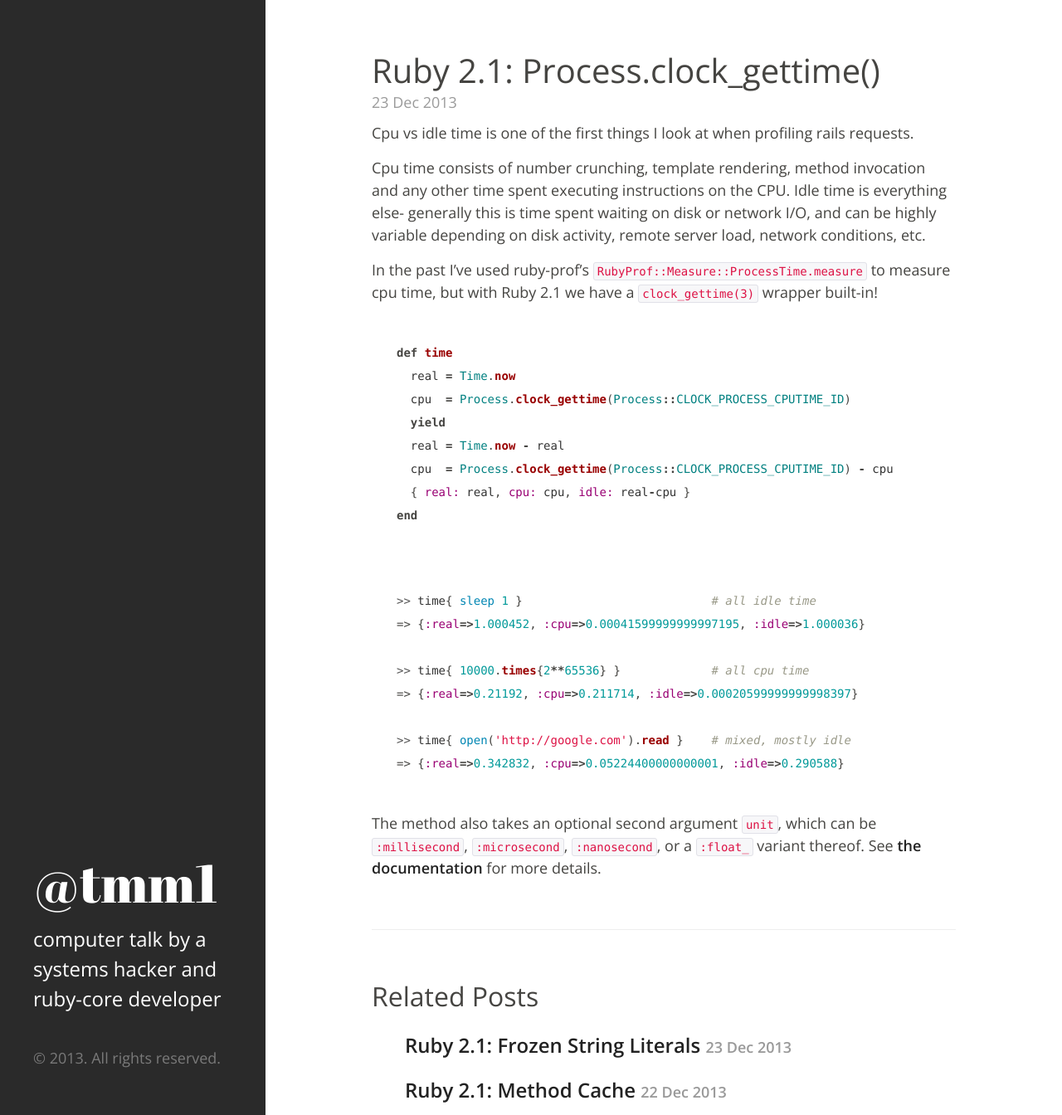
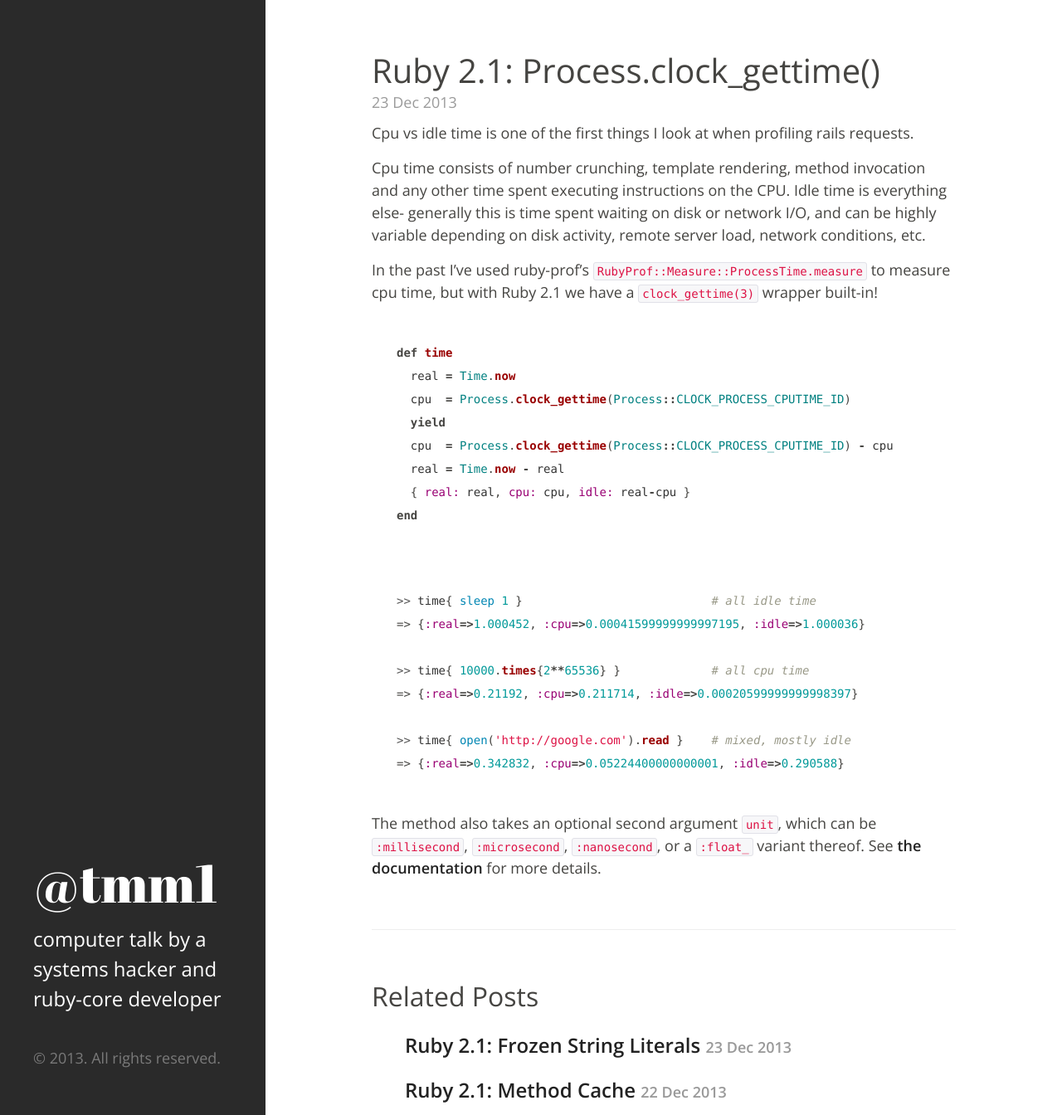
Before and after one commit to tmm1/tmm1.github.com, a Jekyll site: the page built from _posts/2013-12-23-ruby21-process-clock_gettime.md, in a window 1280 px wide and 1344 px high. Shown: the whole window at 83% size. Built offline with Jekyll 4.4.1, drawn with Linux system fonts in a browser that asks for light colours; Markdown is read by kramdown in place of the engine named in the settings; comment, search, counter and statistics services are not loaded.

Commit message:
reverse to prevent overflow

````diff
--- a/_posts/2013-12-23-ruby21-process-clock_gettime.md
+++ b/_posts/2013-12-23-ruby21-process-clock_gettime.md
@@ -14,8 +14,8 @@ def time
   real = Time.now
   cpu  = Process.clock_gettime(Process::CLOCK_PROCESS_CPUTIME_ID)
   yield
+  cpu  = Process.clock_gettime(Process::CLOCK_PROCESS_CPUTIME_ID) - cpu
   real = Time.now - real
-  cpu  = Process.clock_gettime(Process::CLOCK_PROCESS_CPUTIME_ID) - cpu
   { real: real, cpu: cpu, idle: real-cpu }
 end
 ```
````
